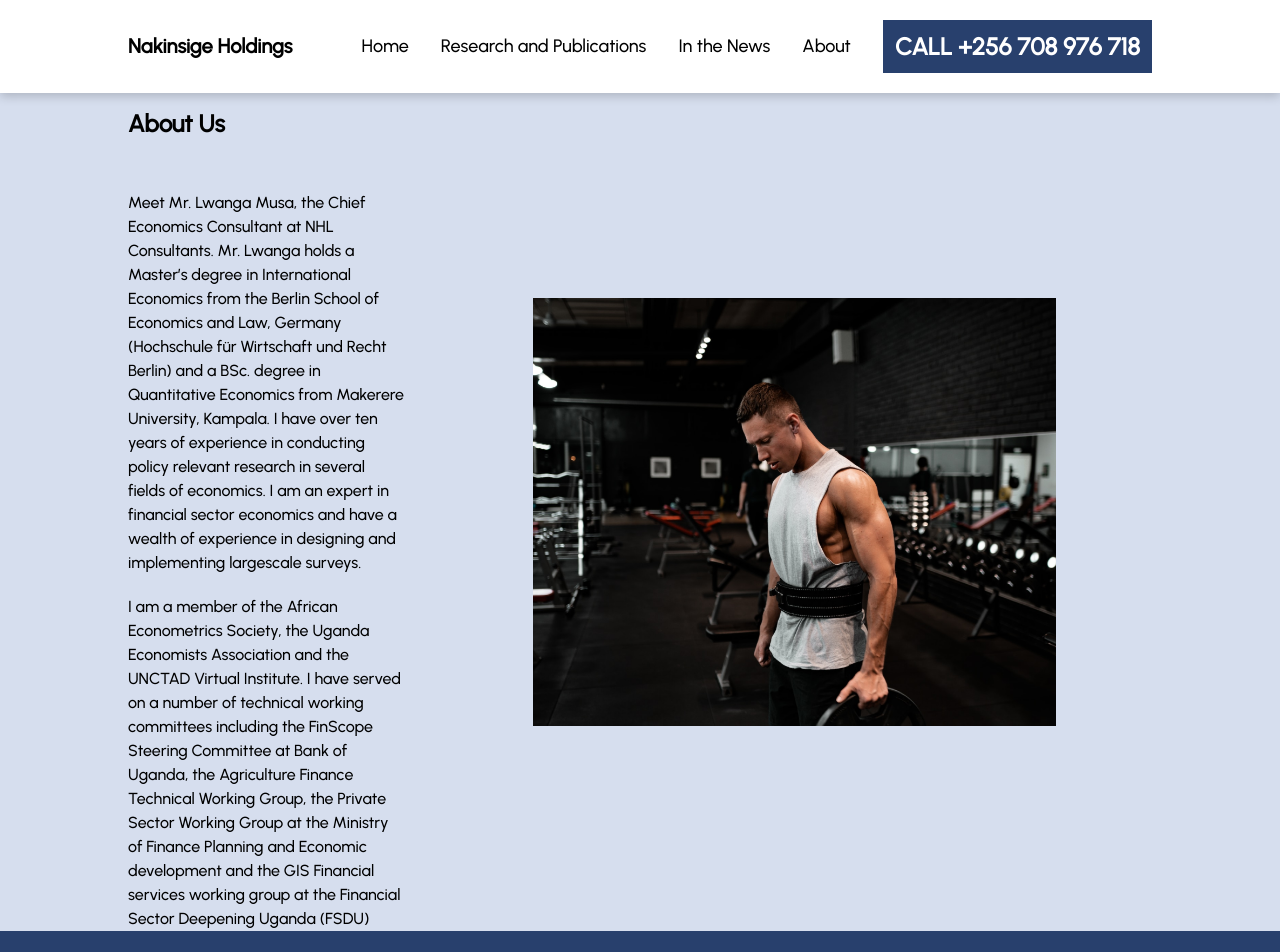
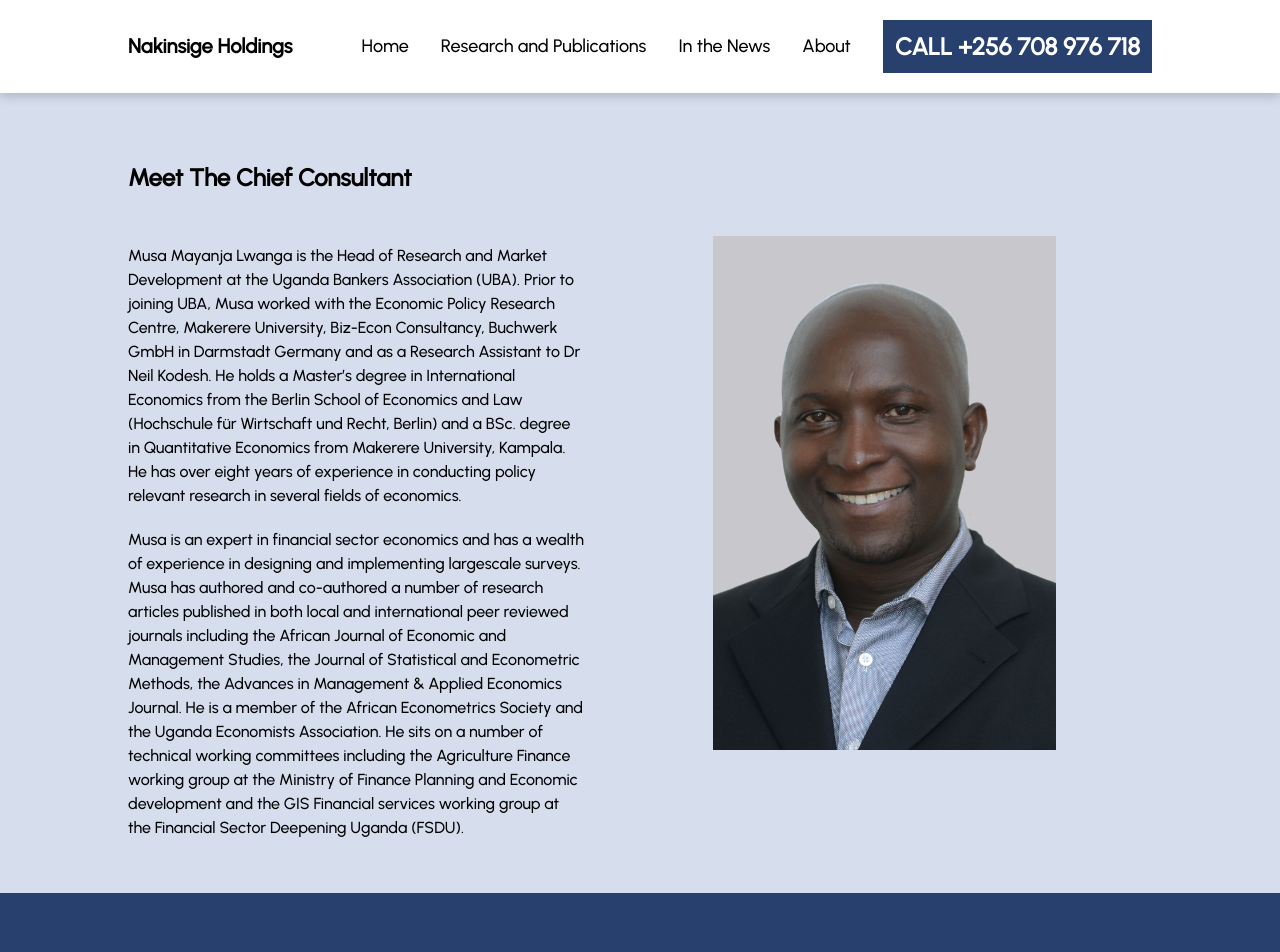
Before and after one commit to nassersaazi/nhl, a React (Vite) app: page /about in a window 1280 px wide. Shown: the top 952 px of the page. Built offline with nearby package versions, Linux system fonts and the light colour scheme; a web font is replaced by a local one.

Commit message:
complete about page v1

```diff
--- a/src/components/About.jsx
+++ b/src/components/About.jsx
@@ -4,33 +4,34 @@ const About = () => {
       <div className="flex flex-row gap-8 items-center">
         <div className=" w-full md:w-2/4 space-y-5 mt-4">
           <h1 className="text-2xl font-semibold  md:text-start pb-8 md:mt-0">
-            About Us
+            Meet The Chief Consultant
           </h1>
           <p>
-            Meet Mr. Lwanga Musa, the Chief Economics Consultant at NHL
-            Consultants. Mr. Lwanga holds a Master’s degree in International
-            Economics from the Berlin School of Economics and Law, Germany
-            (Hochschule für Wirtschaft und Recht Berlin) and a BSc. degree in
-            Quantitative Economics from Makerere University, Kampala. I have
-            over ten years of experience in conducting policy relevant research
-            in several fields of economics. I am an expert in financial sector
-            economics and have a wealth of experience in designing and
-            implementing largescale surveys.
+            Musa Mayanja Lwanga is the Head of Research and Market Development at the
+            Uganda Bankers Association (UBA). Prior to joining UBA, Musa worked with the
+            Economic Policy Research Centre, Makerere University, Biz-Econ Consultancy,
+            Buchwerk GmbH in Darmstadt Germany and as a Research Assistant to Dr Neil
+            Kodesh. He holds a Master’s degree in International Economics from the Berlin School
+            of Economics and Law (Hochschule für Wirtschaft und Recht, Berlin) and a BSc. degree
+            in Quantitative Economics from Makerere University, Kampala. He has over eight years
+            of experience in conducting policy relevant research in several fields of economics.
           </p>
 
           <p>
-            I am a member of the African Econometrics Society, the Uganda
-            Economists Association and the UNCTAD Virtual Institute. I have
-            served on a number of technical working committees including the
-            FinScope Steering Committee at Bank of Uganda, the Agriculture
-            Finance Technical Working Group, the Private Sector Working Group at
-            the Ministry of Finance Planning and Economic development and the
-            GIS Financial services working group at the Financial Sector
-            Deepening Uganda (FSDU){" "}
+            Musa is an expert in financial sector economics and has a wealth of experience in
+            designing and implementing largescale surveys. Musa has authored and co-authored a
+            number of research articles published in both local and international peer reviewed
+            journals including the African Journal of Economic and Management Studies, the
+            Journal of Statistical and Econometric Methods, the Advances in Management &amp;
+            Applied Economics Journal. He is a member of the African Econometrics Society and
+            the Uganda Economists Association. He sits on a number of technical working
+            committees including the Agriculture Finance working group at the Ministry of Finance
+            Planning and Economic development and the GIS Financial services working group at
+            the Financial Sector Deepening Uganda (FSDU).
           </p>
         </div>
         <div className="p-24">
-          <img src="./src/assets/about.png" alt="Background Image" />
+          <img src="./src/assets/musa.JPG" alt="Background Image" className="w-96 h-120 object-cover "/>
         </div>
       </div>
     </div>
```
Also changed, not shown: src/assets/musa.JPG (added).
